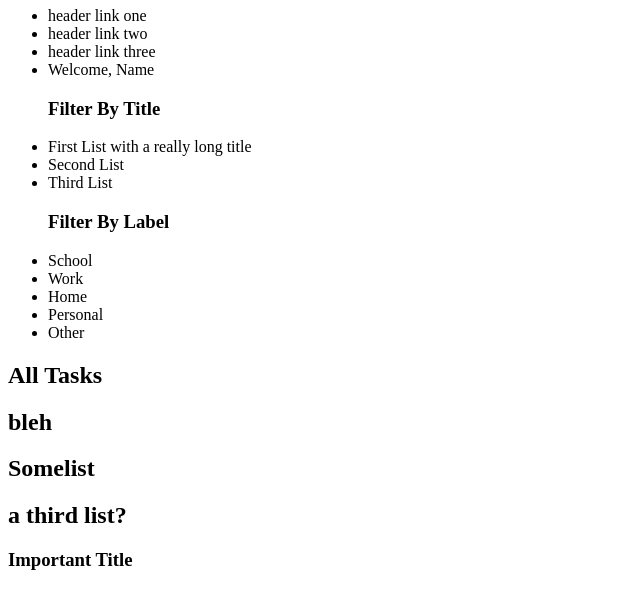
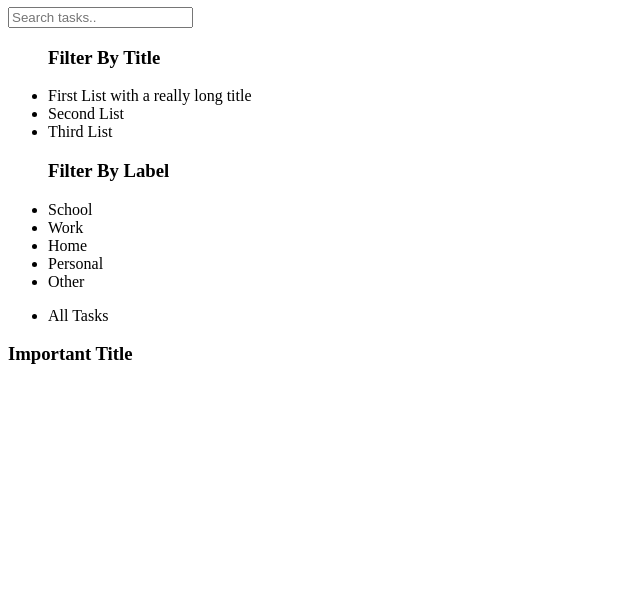
Before and after one commit to rinarasia/tasklist, a plain HTML site: page index.html in a window 1280 px wide. Shown: the part 385-975 px from the top of the page, without its empty margins (0-640 px from the left). After the commit the page ends 800 px from the top, so only its background shows below. Drawn offline with Linux system fonts and the light colour scheme.

Commit message:
Add search bar to filter tasks by title and print in respective list containers

```diff
--- a/index.html
+++ b/index.html
@@ -10,14 +10,11 @@
     <div class="container">
 
         <div class="header">
-          <div class="logo" id="logo"><img src="https://media.discordapp.net/attachments/1115776946777882686/1196516650732765224/taskrabbit.png" alt=""></img><h1>Task Rabbit</h1></div>
+          <div class="logo" id="logo"><img src="https://media.discordapp.net/attachments/1115776946777882686/1196516650732765224/taskrabbit.png" alt=""></img>
+            <h1>Task Rabbit</h1>
+          </div>
           <div class="menu">
-                <ul>
-                  <li>header link one</li>
-                  <li>header link two</li>
-                  <li>header link three</li>
-                  <li>Welcome, Name</li>
-                </ul>
+            <input type="text" id="search" onkeyup="searchTasks()" placeholder="Search tasks.." title="Type in a name">
           </div>
         </div>
 
@@ -39,13 +36,10 @@
             </ul>
           </div>
           <div class="testMain">
-            <div id="pages-outer">
-              <div id="pages">
-                <h2 id="pageTitle" class="active">All Tasks</h2>
-                <h2 id="list1" class="list-title">bleh</h2>
-                <h2 id="list2" class="list-title">Somelist</h2>
-                <h2 id="list3" class="list-title">a third list?</h2>
-              </div>
+            <div class="tabContainer">
+              <ul id="tabs">
+                <li id="allTasks" class="tab active">All Tasks</li>
+              </ul>
             </div>
             <div class="main" id="main"></div>
           </div>
@@ -54,7 +48,6 @@
           </div>
         </div>
 
-
       </div>
 </body>
 </html>
--- a/styles.css
+++ b/styles.css
@@ -2,7 +2,7 @@
 
 :root {
   --title: #212630;
-  --primary: #F6F8FC;
+  --primary: #f6f8fc;
   --width: 100%;
 
   --lblMargin: 20px;
@@ -48,13 +48,13 @@
   background: var(--primary);
   z-index: 1;
   /*box-shadow: 1px 2px 5px lightgray;*/
-  grid-row: 1 /span 1;
+  grid-row: 1 / span 1;
   padding: 2px 10px;
 
   height: 64px;
   text-align: center;
   display: grid;
-  grid-template-columns: 1fr 2fr;
+  grid-template-columns: 1fr 2fr 1fr;
 }
 
 .logo {
@@ -62,7 +62,7 @@
   place-items: center;
 }
 
-.logo h1{
+.logo h1 {
   text-decoration: underline;
   font-style: italic;
   color: var(--title);
@@ -78,18 +78,6 @@
   align-self: center;
 }
 
-.menu ul {
-  display: grid;
-  grid-template-columns: repeat(4, 1fr);
-  list-style: none;
-  gap: 10px;
-}
-
-.menu ul,
-.menu li {
-  font-size: 16px;
-}
-
 .content {
   box-sizing: border-box;
   background: var(--primary);
@@ -101,6 +89,7 @@
 .sidebar {
   box-sizing: border-box;
   width: 240px;
+  min-width: 240px;
   /*width: 30%;
   min-width: 250px;
   max-width: 250px;*/
@@ -134,12 +123,12 @@
 }
 
 #leftSidebar li:hover {
-  background: #F6C78E;
+  background: #f6c78e;
 }
 
 #rightSidebar {
-  background: #E9EDF6;
-  border: 3px solid #637F92;
+  background: #e9edf6;
+  border: 3px solid #637f92;
   border-radius: 10px;
   padding-top: 10px;
   padding-right: 10px;
@@ -147,7 +136,7 @@
 }
 
 .footer {
-  grid-row: 3/span 1;
+  grid-row: 3 / span 1;
   text-align: center;
   padding: 15px;
   z-index: 1;
@@ -174,7 +163,7 @@
 
 .main {
   box-sizing: border-box;
-  position:relative;
+  position: relative;
   border: 1px solid lightgray;
   z-index: 0;
   overflow: auto;
@@ -211,7 +200,7 @@
 }
 
 .list.active {
-  box-shadow: 1px 3px 5px #DEEAF7;
+  box-shadow: 1px 3px 5px #deeaf7;
   /*background: #FCFDFF;*/
 }
 
@@ -228,7 +217,7 @@
 }
 
 .list.inactive {
-  background: #F2F6FC;
+  background: #f2f6fc;
 }
 
 .list.inactive .list-header {
@@ -258,14 +247,13 @@
   cursor: pointer;
   padding-bottom: 5px;
   border-radius: 4px 0px 4px 4px;
-  border-top: 1px solid #EDEBE9;
+  border-top: 1px solid #edebe9;
   border-radius: 3px 3px 0px 0px;
 }
 
 .taskContainer:hover {
   box-shadow: 1px 2px 5px lightgray;
 }
-
 
 .labels {
   flex: 1 1 auto;
@@ -287,31 +275,31 @@
   margin-bottom: -5px;
 }
 
-li:first-child {
+.labels li:first-child {
   margin-left: var(--lblMargin);
 }
 
-li.lbl1 {
+.labels li.lbl1 {
   border: 1px solid var(--lbl1border);
   background: var(--lbl1bg);
 }
 
-li.lbl2 {
+.labels li.lbl2 {
   border: 1px solid var(--lbl2border);
   background: var(--lbl2bg);
 }
 
-li.lbl3 {
+.labels li.lbl3 {
   border: 1px solid var(--lbl3border);
   background: var(--lbl3bg);
 }
 
-li.lbl4 {
+.labels li.lbl4 {
   border: 1px solid var(--lbl4border);
   background: var(--lbl4bg);
 }
 
-li.lbl5 {
+.labels li.lbl5 {
   border: 1px solid var(--lbl5border);
   background: var(--lbl5bg);
 }
@@ -481,7 +469,7 @@ button {
   justify-self: end;
   align-self: center;
 
-  background-color: #50C878;
+  background-color: #50c878;
 
   padding: 2px 5px;
   border-style: outset;
@@ -493,7 +481,7 @@ button {
 
 .modal .saveBtn:hover {
   cursor: pointer;
-  background-color: #3BBA65;
+  background-color: #3bba65;
 }
 
 .modal .dueDate {
@@ -608,7 +596,6 @@ button {
   transition: all 0.35s;
 }
 
-
 .list.inactive input:checked ~ .tasksInactiveContainer {
   max-height: 10rem;
 }
@@ -620,14 +607,13 @@ button {
 }
 
 /* TABLE HEADERS */
-
-#pages-outer {
+.tabContainer {
   display: flex;
   justify-content: space-between;
   gap: 10px;
 }
 
-#pages-outer:after {
+.tabContainer:after {
   content: "\276F";
   width: 1em;
   height: 1em;
@@ -635,7 +621,7 @@ button {
   transition: all 0.35s;
 }
 
-#pages {
+#tabs {
   display: flex;
   width: 100%;
   overflow: hidden;
@@ -643,27 +629,33 @@ button {
   cursor: pointer;
 }
 
-#pages h2 {
+#tabs .tab {
+  font-size: 18px;
+  font-weight: bold;
+  list-style: none;
+
+  padding: 5px 0px 3px 8px;
   border-top-left-radius: 5px;
   border-top-right-radius: 5px;
   border-top: 1px solid lightgray;
   border-right: 1px solid lightgray;
   border-left: 1px solid lightgray;
+
   margin-bottom: -1px;
   background: white;
+
+  box-sizing: border-box;
+  position: relative;
   z-index: 2;
-  list-style: none;
   flex: 0 0 200px;
-  box-sizing:border-box;
-  position:relative;
 }
 
-#pages .active {
-  border-bottom: 5px solid #637F92;
+#tabs .active {
+  border-bottom: 5px solid #637f92;
 }
 
-#pages h2:not(.active):hover {
-  border-bottom: 5px solid #F6C78E;
+#tabs .tab:not(.active):hover {
+  border-bottom: 5px solid #f6c78e;
 }
 
 /* END TABLE HEADERS */
@@ -675,8 +667,10 @@ button {
   background-position: 10px 12px;
   background-repeat: no-repeat;
   width: 100%;
+  max-width: 600px;
   font-size: 16px;
-  padding: 12px 20px 12px 40px;
+  padding: 12px 0px 12px 40px;
   border: 1px solid #ddd;
-  margin-bottom: 12px;
+  border-radius: 8px;
+  margin: auto;
 }
```
Also changed, not shown: script.js (+202 -70 lines). Lines whose indentation alone changed are shown as unchanged.
